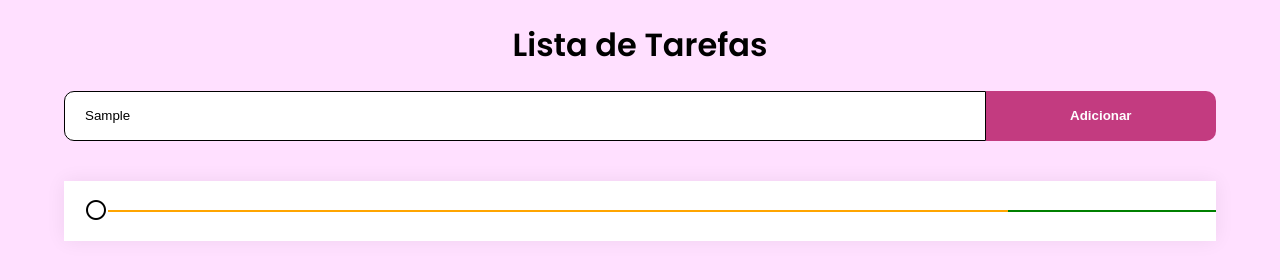
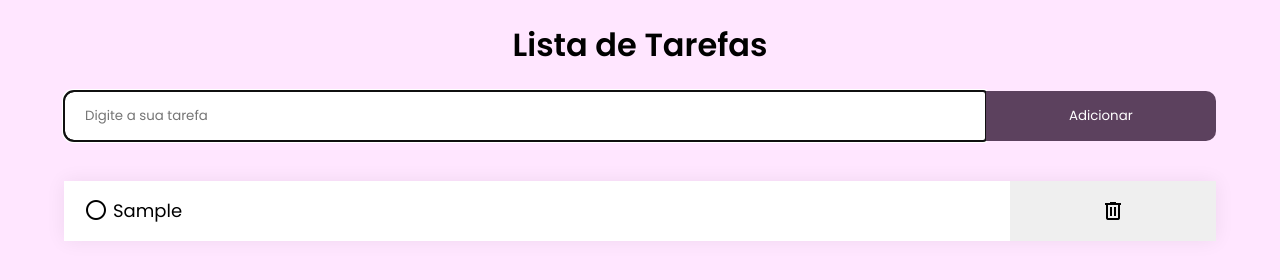
Before and after one commit to SophiAoAmaral/Lista-De-Tarefas, a plain HTML site: page index.html in a window 1280 px wide. Both pictures are taken after typing "Sample" into the empty fields and a click on the button "Adicionar". Drawn offline with nearby package versions, Linux system fonts and the light colour scheme.

Commit message:
finalizando

```diff
--- a/css/style.css
+++ b/css/style.css
@@ -1,12 +1,14 @@
 @import url('https://fonts.googleapis.com/css2?family=Poppins:ital,wght@0,100;0,200;0,300;0,400;0,500;0,600;0,700;0,800;0,900;1,100;1,200;1,300;1,400;1,500;1,600;1,700;1,800;1,900&display=swap');
 
 :root{
-    --color1:#ffe0ff;
-    --color2:#c33b80;
+    --color1:#ffe6ff;
+    --color2:#5c415e;
+    --color3:#604c61;
 }
 
 *{
     box-sizing: border-box;
+    font-family:"Poppins", sans-serif; ;
 }
 
 body{
@@ -37,14 +39,15 @@ input{
     border-top-left-radius:10px ;
     border-bottom-left-radius: 10px;
     border: 1px solid black;
+    border-right: none;
 }
 
-button{
+.add{
     width: 20%;
     cursor: pointer;
     background-color: var(--color2);
     color: white;
-    font-weight: bold;
+
     border: none;
     height: 50px;
     border-top-right-radius:10px ;
@@ -68,6 +71,8 @@ main{
     height: 60px;
     width: 100%;
     box-shadow: 0 0 20px rgba(0, 0, 0, 0.067);
+    margin-bottom: 2%;
+    cursor: pointer;
 }
 
 .item-icone{
@@ -78,10 +83,38 @@ main{
 
 .item-nome{
     flex: 70%;
-    border: 1px solid orange;
+    margin-left: 5px;
+    font-size: 18px;
 }
 
 .item-botao{
     flex: 10%;
-    border: 1px solid green;
+
 }
+.delete{
+    width: 100%;
+    height: 60px;
+    text-align: center;
+    align-items: center;
+    border: none;
+    display: flex;
+    justify-content: center;
+    align-content: center;
+    font-size: 20px;
+    cursor: pointer;
+
+}
+
+.ckecked{
+    color: green;
+
+}
+
+.item.clicado{
+    background-color: #d4f6d9;
+}
+
+.item.clicado .item-nome{
+    text-decoration: line-through;
+    color: rgb(87, 85, 85);
+}
--- a/index.html
+++ b/index.html
@@ -6,7 +6,9 @@
     <meta name="viewport" content="width=device-width, initial-scale=1.0">
     <title>Lista de Tarefas</title>
     <script src="js/script.js" defer></script>
+
     <link rel="stylesheet" href="css/style.css">
+
     <link href="https://fonts.googleapis.com/css2?family=Material+Symbols+Outlined" rel="stylesheet" />
 </head>
 
@@ -15,19 +17,11 @@
 
     <header>
         <input type="text" placeholder="Digite a sua tarefa" id="input-tarefas">
-        <button class="add">Adicionar</button>
+        <button class="add" id="btnAdd" onclick="addTarefa()">Adicionar</button>
     </header>
 
     <main id="area-lista">
-        <div class="item">
-            <div class="item-icone">
-                <span class="material-symbols-outlined">
-                    circle
-                </span>
-            </div>
-            <div class="item-nome"></div>
-            <div class="item-botao"></div>
-        </div>
+
     </main>
 </body>
 
--- a/js/script.js
+++ b/js/script.js
@@ -0,0 +1,77 @@
+let contador = 0
+let input = document.getElementById('input-tarefas');
+let btnAdd = document.getElementById('btnAdd');
+let main = document.getElementById('area-lista')
+
+
+function addTarefa(){
+    //Pegar valor digitado no input
+    let valorInput = input.value;
+
+    //se nao for vazio, nem nulo, nem indefinido
+
+    if((valorInput !=='') && (valorInput!==null) && (valorInput!==undefined)){
+
+        ++ contador;
+        let novoItem = ` <div class="item" id="${contador}">
+            <div class="item-icone" onclick="marcarTarefa(${contador})">
+                <span class="material-symbols-outlined  outline" id="item_${contador}">
+                    circle
+                </span>
+            </div>
+            <div class="item-nome" onclick="marcarTarefa(${contador})">${valorInput}</div>
+            <div class="item-botao">
+                <button class="delete" onclick="deletar( ${contador})"><span class="material-symbols-outlined">
+                        delete
+                    </span></button>
+            </div>
+        </div>`;
+        //adicionar novo item no main
+        main.innerHTML += novoItem
+
+        //zerar campos
+        input.value = '';
+        input.focus();
+    }
+}
+
+function marcarTarefa(id){
+    var item = document.getElementById(id);
+    var classe = item.getAttribute('class');
+    if(classe==="item"){
+        item.classList.add('clicado');
+
+        var icone = document.getElementById('icone_' + id)
+
+        icone.classList.remove('outline');
+        icone.classList.add('ckecked');
+
+        item.parentNode.appendChild(item);
+    }else{
+        item.classList.remove('clicado');
+
+        var icone = document.getElementById('icone_' + id)
+
+        icone.classList.remove('ckecked');
+        icone.classList.add('outline');
+    }
+}
+
+//esse id é o nome do contador
+function deletar(id){
+    var tarefa = document.getElementById(id);
+    tarefa.remove();
+}
+
+
+//faz o enter funcionar
+input.addEventListener("keyup", function(event){
+    //se teclou enter (13)
+    if(event.keyCode === 13){
+        event.preventDefault();
+        btnAdd.click();
+
+
+
+    }
+})
```
